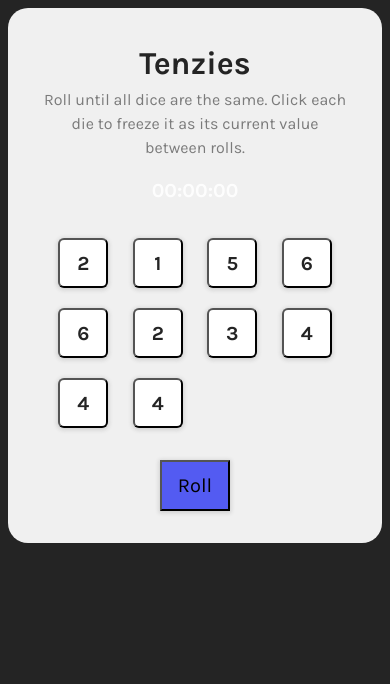
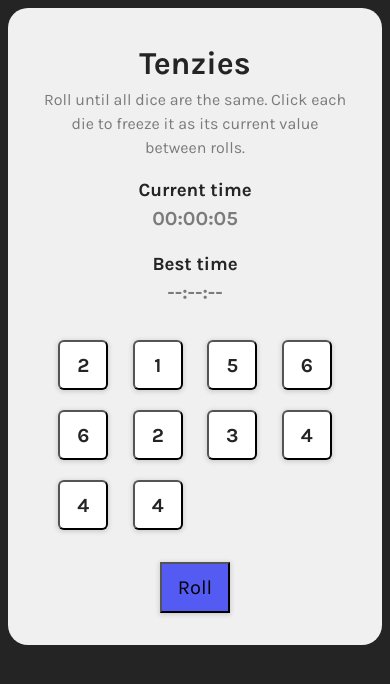
Before and after one commit to tiagocostarebelo/tcr-tenzies-game, a React (Vite) app: page / in a window 390 px wide. Shown: the top 684 px of the page. Built offline with nearby package versions, Linux system fonts and the light colour scheme.

Commit message:
added logic to handle the stopwatch timer and set besst time

```diff
--- a/src/App.jsx
+++ b/src/App.jsx
@@ -1,14 +1,43 @@
 import Dice from './components/Dice'
 import Stopwatch from './components/Stopwatch'
-import { useState } from 'react'
+import { useState, useEffect, useRef } from 'react'
 import { nanoid } from 'nanoid'
 import Confetti from 'react-confetti'
 
 function App() {
   const [diceNumbers, setDiceNumbers] = useState(() => randomDice());
+  const [timer, setTimer] = useState(0);
+  const [isRunning, setIsRunning] = useState(true);
+  const timerRef = useRef(null);
+
+  const [bestTime, setBestTime] = useState(() => {
+    const saved = localStorage.getItem('best-time');
+    return saved ? Number(saved) : null;
+  })
 
   const gameWon = diceNumbers.every(dice => dice.isHeld) &&
     diceNumbers.every(dice => dice.value === diceNumbers[0].value)
+
+  useEffect(() => {
+    if (isRunning && !gameWon) {
+
+      timerRef.current = setInterval(() => {
+        setTimer(prev => prev + 1)
+      }, 1000);
+    }
+    return () => clearInterval(timerRef.current);
+  }, [isRunning, gameWon]);
+
+  useEffect(() => {
+    if (gameWon) {
+      if (!bestTime || timer < bestTime) {
+        localStorage.setItem('best-time', timer);
+        setBestTime(timer);
+      }
+      clearInterval(timerRef.current);
+      setIsRunning(false);
+    }
+  }, [gameWon])
 
   function randomDice() {
     const numbersArray = [];
@@ -23,7 +52,9 @@ function App() {
     if (!gameWon) {
       setDiceNumbers(oldDice => oldDice.map(item => item.isHeld ? item : { ...item, value: Math.floor(Math.random() * 6) + 1 }));
     } else {
-      setDiceNumbers(randomDice())
+      setDiceNumbers(randomDice());
+      setTimer(0);
+      setIsRunning(true);
     }
   }
 
@@ -45,7 +76,7 @@ function App() {
         <h1 className="title">Tenzies</h1>
         <p>Roll until all dice are the same. Click each die to freeze it as its current value between rolls.</p>
       </div>
-      <Stopwatch />
+      <Stopwatch currentTime={timer} bestTime={bestTime} />
       <div className="dice-container">
         {newDices}
       </div>
--- a/src/components/Stopwatch.jsx
+++ b/src/components/Stopwatch.jsx
@@ -1,9 +1,20 @@
-import { useState, useEffect, useRef } from 'react';
+function formatTime(seconds) {
+    const mins = String(Math.floor(seconds / 60)).padStart(2, '0');
+    const secs = String(seconds % 60).padStart(2, '0');
+    return `00:${mins}:${secs}`;
+}
 
-export default function Stopwatch() {
+export default function Stopwatch({ currentTime, bestTime }) {
     return (
-        <>
-            <p className="stop-watch">00:00:00</p>
-        </>
+        <div className="timer">
+            <div className="stopwatch">
+                <h3>Current time</h3>
+                <p className="display">{formatTime(currentTime)}</p>
+            </div>
+            <div className="best-time">
+                <h3>Best time</h3>
+                <p className="display">{bestTime !== null ? formatTime(bestTime) : "--:--:--"}</p>
+            </div>
+        </div>
     )
 }
--- a/src/index.css
+++ b/src/index.css
@@ -39,6 +39,12 @@ main {
   padding: 2rem;
 }
 
+.title {
+  text-align: center;
+  color: #242424;
+  margin: 0;
+}
+
 .description>p {
   margin: 0;
   color: #7b7b7b;
@@ -46,17 +52,25 @@ main {
   text-align: center;
 }
 
-.stop-watch {
+.timer {
+  display: flex;
+  align-items: center;
+  justify-content: space-evenly;
+}
+
+.stopwatch>h3,
+.best-time>h3 {
+  margin: 0;
+  padding-top: 1rem;
+  color: #242424;
+  text-align: center;
+}
+
+.display {
   text-align: center;
   font-size: 1.25rem;
   font-weight: bold;
-  margin: 0;
-  padding-top: 1rem;
-}
-
-.title {
-  text-align: center;
-  color: #242424;
+  color: #7b7b7b;
   margin: 0;
 }
 
@@ -101,3 +115,12 @@ main {
 
   cursor: pointer;
 }
+
+@media screen and (max-width: 425px) {
+  .timer {
+    display: flex;
+    flex-direction: column;
+    align-items: center;
+    justify-content: space-evenly;
+  }
+}
```
